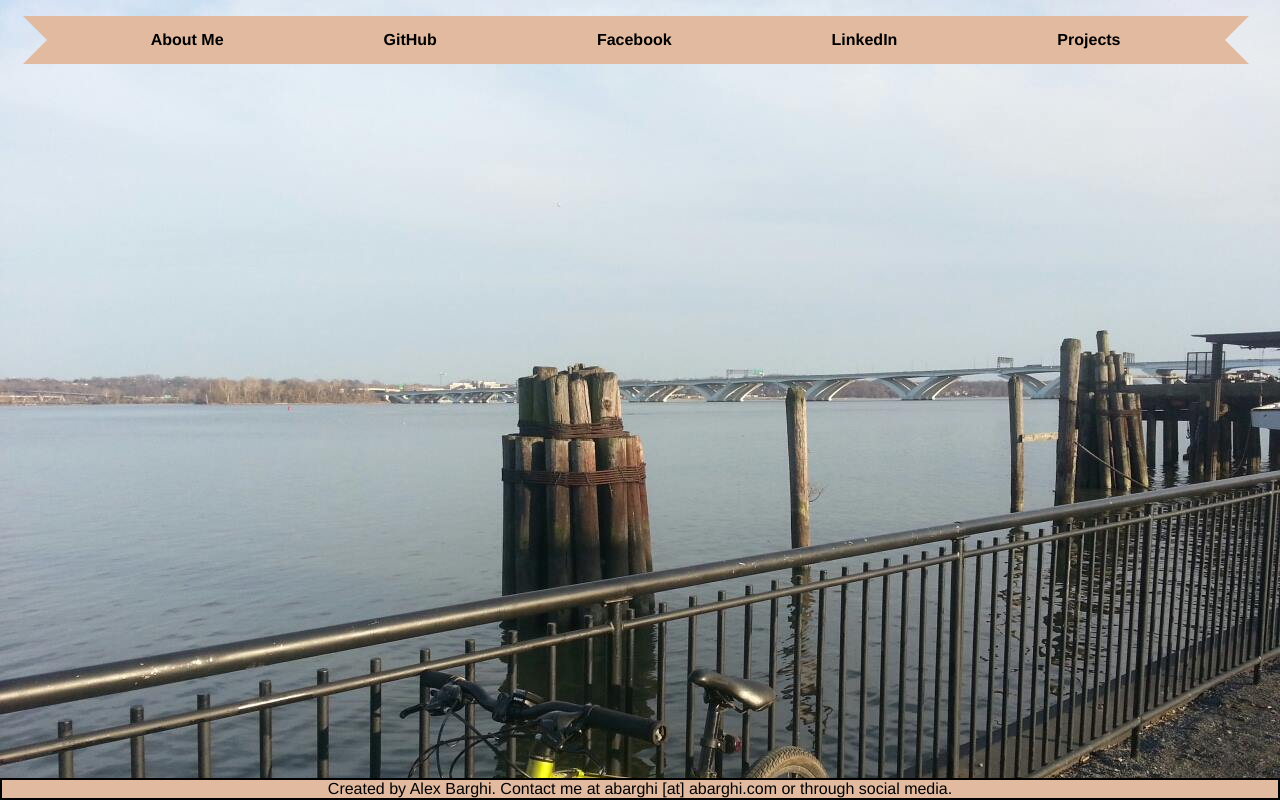
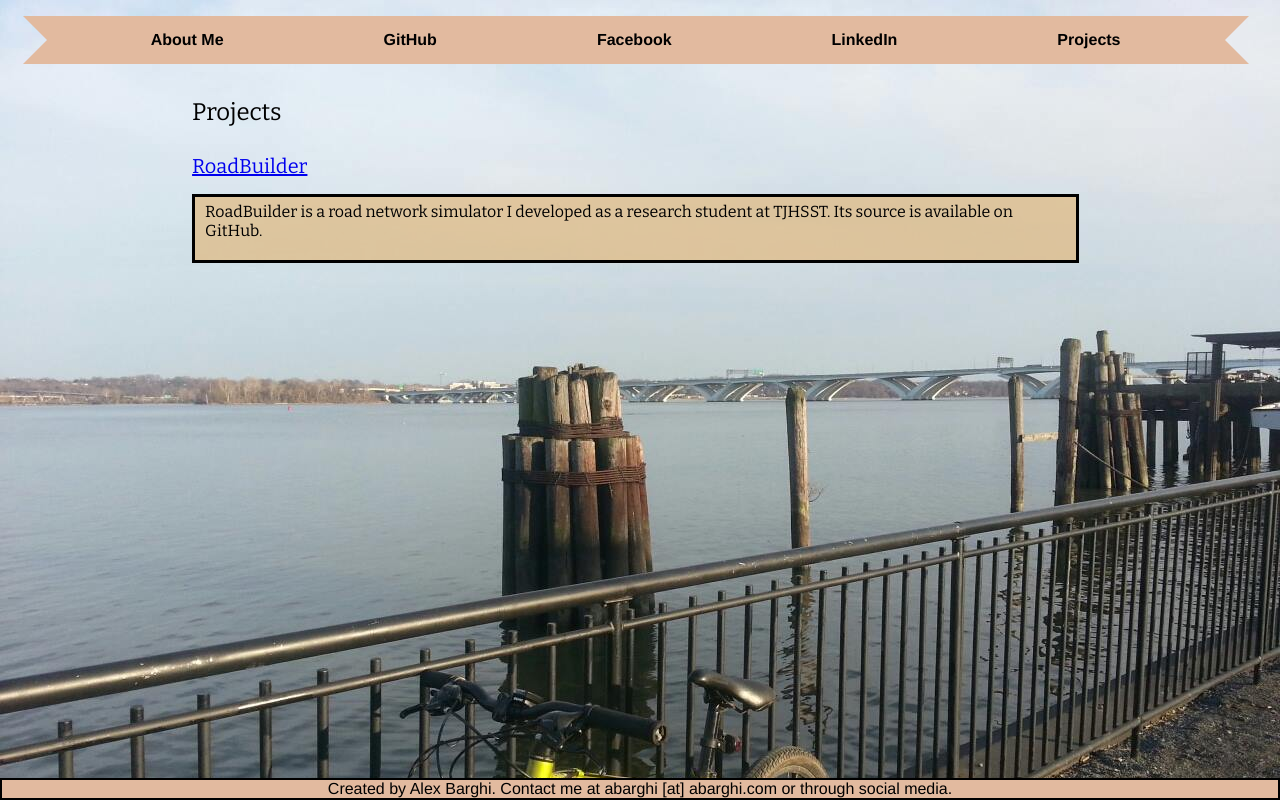
Before and after one commit to bgamer50/website, a plain HTML site: page index.html in a window 1280 px wide. Both pictures are taken after a click on the link "Projects". Drawn offline with nearby package versions, Linux system fonts and the light colour scheme.

Commit message:
finished projects

```diff
--- a/index.html
+++ b/index.html
@@ -13,7 +13,7 @@
 <a href='http://github.com/bgamer50'><span>GitHub</span></a>
 <a href='https://www.facebook.com/alex.barghi'><span>Facebook</span></a>
 <a href='http://www.linkedin.com/pub/alexander-barghi/a7/434/636/s'><span>LinkedIn</span></a>
-<a href='#'><span>Projects</span></a>
+<a href='javascript:projectsHandler();'><span>Projects</span></a>
 </center>
 </div>
 <div class='container' id='thecontainer'></div>
--- a/main.js
+++ b/main.js
@@ -1,11 +1,13 @@
-window.boxDrawn = 0;
+window.aboutMeBoxDrawn = 0;
+window.projectsBoxDrawn = 0;
 function aboutMeHandler() {
-    if(window.boxDrawn)
+    if(window.aboutMeBoxDrawn)
         return;
 
     var aboutMeHead = document.createElement('h');
     aboutMeHead.innerHTML = "About Me";
     aboutMeHead.setAttribute('style', "display: inline");
+    aboutMeHead.setAttribute('id', 'aboutmehead');
     document.getElementById('thecontainer').appendChild(aboutMeHead);
 
     var imageHolder = document.createElement('div');
@@ -19,6 +21,45 @@ function aboutMeHandler() {
     aboutMeContent.innerHTML =
         "&nbsp; &nbsp; I'm an aspiring computer engineer and college student at the University of Maryland.  When I'm not writing code, I'm often biking, running, or swimming as part of triathlon training.  This website has links to my work, resume, and contact information."
     document.getElementById('thecontainer').appendChild(aboutMeContent);
-    window.boxDrawn = 1;
+
+    if(window.projectsBoxDrawn) {
+    	document.getElementById('thecontainer').removeChild(document.getElementById('projectshead'));
+    	document.getElementById('thecontainer').removeChild(document.getElementById('projectscontent'));
+    	document.getElementById('thecontainer').removeChild(document.getElementById('projectssubhead1'));
+    	window.projectsBoxDrawn = 0;
+    }
+
+    window.aboutMeBoxDrawn = 1;
 
 }
+
+function projectsHandler() {
+	if(window.projectsBoxDrawn)
+		return;
+
+	var projectsHead = document.createElement('h');
+	projectsHead.innerHTML = "Projects<br/><br/>";
+	projectsHead.setAttribute('style', "display: inline");
+	projectsHead.setAttribute('id', 'projectshead');
+	document.getElementById('thecontainer').appendChild(projectsHead);
+
+	var projectsSubHead1 = document.createElement('sh');
+	projectsSubHead1.innerHTML = "<a href='http://roadbuilder.abarghi.com'>RoadBuilder</a>";
+	projectsSubHead1.setAttribute('style', "display: inline");
+	projectsSubHead1.setAttribute('id', 'projectssubhead1');
+	document.getElementById('thecontainer').appendChild(projectsSubHead1);
+
+	var projectsContent = document.createElement('p');
+	projectsContent.setAttribute('id', 'projectscontent');
+	projectsContent.innerHTML =
+		"RoadBuilder is a road network simulator I developed as a research student at TJHSST.  Its source is available on GitHub.";
+	document.getElementById('thecontainer').appendChild(projectsContent);
+
+	if(window.aboutMeBoxDrawn == 1) {
+		document.getElementById('thecontainer').removeChild(document.getElementById('aboutmehead'));
+		document.getElementById('thecontainer').removeChild(document.getElementById('imageholder'));
+		document.getElementById('thecontainer').removeChild(document.getElementById('aboutmecontent'));
+		window.aboutMeBoxDrawn = 0;
+	}
+	window.projectsBoxDrawn = 1;
+}
--- a/styles.css
+++ b/styles.css
@@ -38,6 +38,12 @@ h {
 	font-style:underline;
 	margin-left: 15%;
 	margin-right: 10%;
+}
+sh {
+	font-family: "Bitter", serif;
+	font-size:20px;
+	margin-left:15%;
+	margin-right:10%;
 }
 t {
 	font-family:"Helvetica";
```
